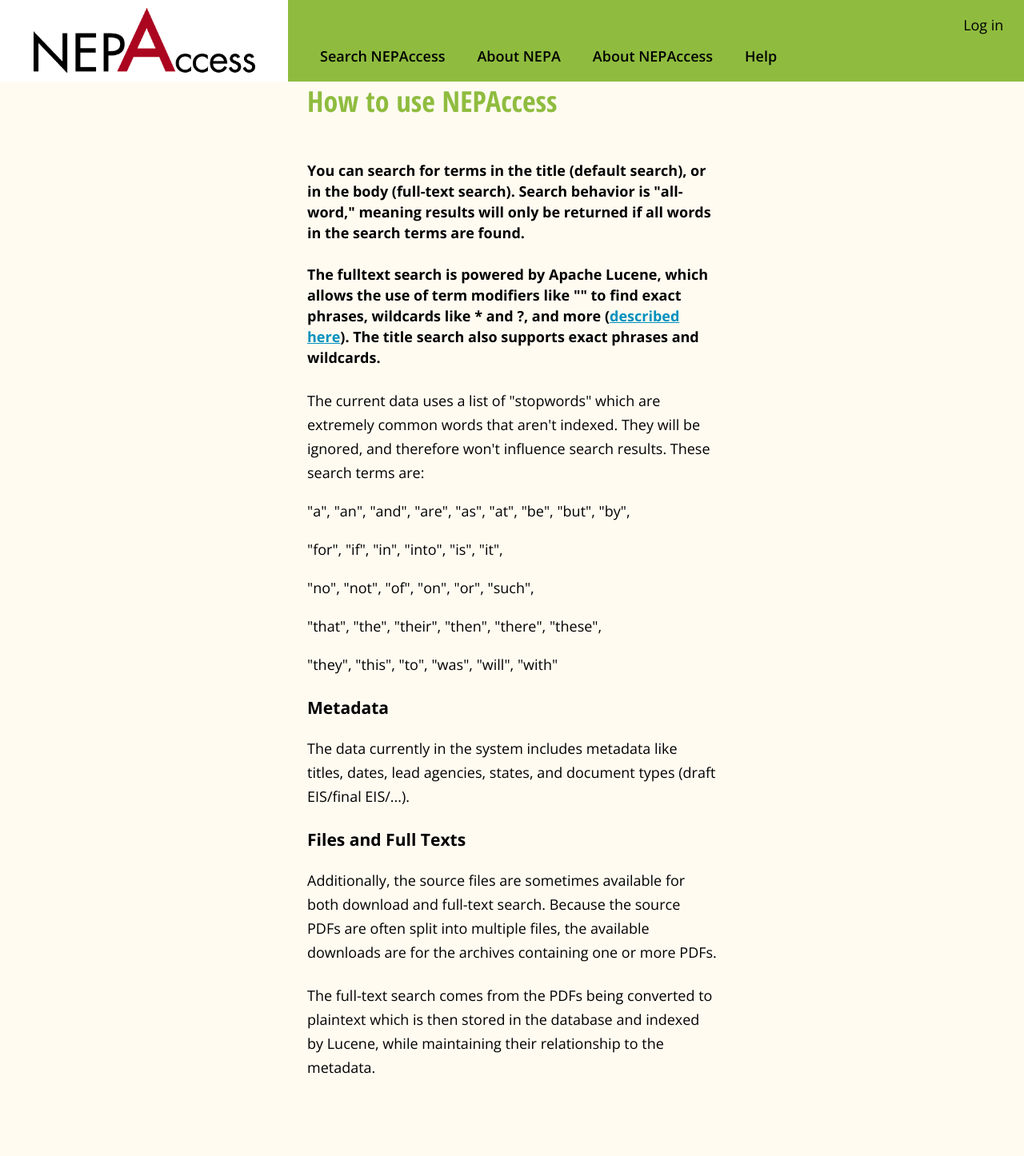
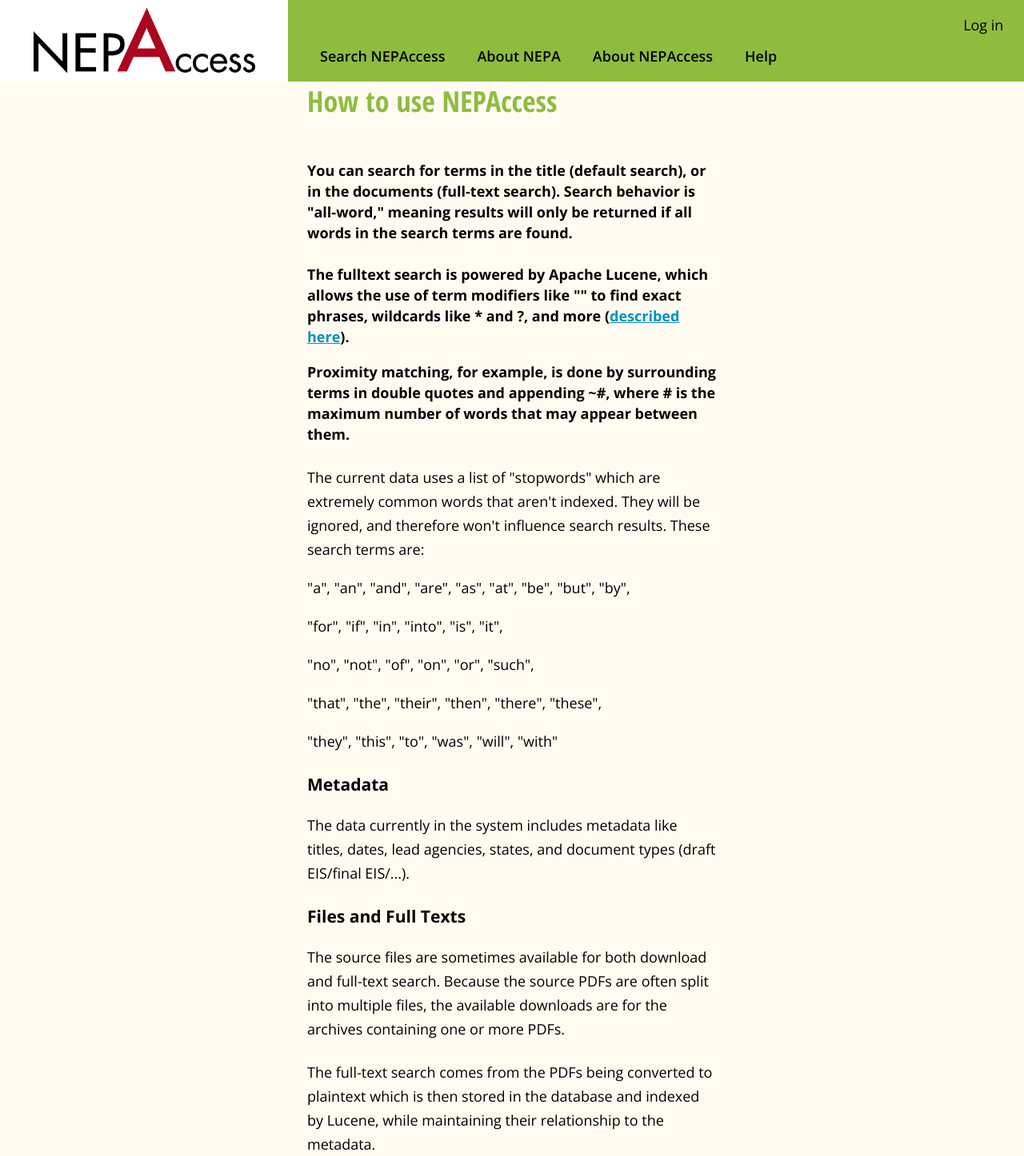
Before and after one commit to GeorgeMSchaffer/nepaccessFront, a React (Create React App) app: page /abouthelp in a window 1280 px wide. Shown: the whole page at 80% size. Before the commit the page ends 1350 px from the top, so only its background shows below. Built offline with nearby package versions, Linux system fonts and the light colour scheme; no server answers.

Commit message:
CSS, html, text updates

```diff
--- a/src/AboutHelp.js
+++ b/src/AboutHelp.js
@@ -10,18 +10,19 @@ export default class AboutHelp extends React.Component {
 
                 <div id="about-nepa-content">
 
-
                     <h1 className="about-nepa-title">
                         How to use NEPAccess
                     </h1>
 
                     <span className="about-nepa-bold">
-                        You can search for terms in the title (default search), or in the body (full-text search).  Search behavior is "all-word," meaning results will only be returned if all words in the search terms are found.
+                        You can search for terms in the title (default search), or in the documents (full-text search).  Search behavior is "all-word," meaning results will only be returned if all words in the search terms are found.
                     </span>
                     <span className="about-nepa-bold">
                         The fulltext search is powered by Apache Lucene, which allows the use of term modifiers like "" to find exact phrases, wildcards like * and ?, and more (
                          <a className="about-nepa-button underline" href="https://lucene.apache.org/core/2_9_4/queryparsersyntax.html#Term Modifiers">described here</a>
-                        ).  The title search also supports exact phrases and wildcards.
+                        ).
+                        <p>Proximity matching, for example, is done by surrounding terms in double quotes and appending ~#, where # is the maximum number of words that may appear between them.
+                        </p>
                     </span>
                     <span className="default-style">
                         The current data uses a list of "stopwords" which are extremely common words that aren't indexed. They will be ignored, and therefore won't influence search results.
@@ -46,7 +47,7 @@ export default class AboutHelp extends React.Component {
                     </h3>
 
                     <span className="default-style">
-                        Additionally, the source files are sometimes available for both download and full-text search.  Because the source PDFs are often split into multiple files, the available downloads are for the archives containing one or more PDFs.
+                        The source files are sometimes available for both download and full-text search.  Because the source PDFs are often split into multiple files, the available downloads are for the archives containing one or more PDFs.
                     </span>
                     <span className="default-style">
                         The full-text search comes from the PDFs being converted to plaintext which is then stored in the database and indexed by Lucene, while maintaining their relationship to the metadata.
--- a/src/App.js
+++ b/src/App.js
@@ -20,7 +20,8 @@ class App extends React.Component {
 			state: [],
 			needsComments: false,
 			needsDocument: false,
-			limit: ''
+            limit: '',
+            isDirty: false
 		},
 		searchResults: [],
 		resultsText: 'Results',
@@ -37,7 +38,8 @@ class App extends React.Component {
             _inputs = Globals.convertToSimpleSearch(searcherState);
         }
 		this.setState({
-			searcherInputs: _inputs,
+            searcherInputs: _inputs,
+            isDirty: true,
 			resultsText: "Loading results...",
 			networkError: "" // Clear network error
 		}, () => {
@@ -166,7 +168,7 @@ class App extends React.Component {
 				<div id="app-content">
 					<label className="errorLabel">{this.state.networkError}</label>
 					<Searcher search={this.search} />
-					<SearchResults results={this.state.searchResults} resultsText={this.state.resultsText} />
+					<SearchResults results={this.state.searchResults} resultsText={this.state.resultsText} isDirty={this.state.isDirty} />
 				</div>
 			)
 
--- a/src/SearchResults.js
+++ b/src/SearchResults.js
@@ -50,11 +50,13 @@ class SearchResults extends React.Component {
         // }
 
         const results = this.props.results;
-    //   if(results.length == 0){
-    //       return (
-    //             <div id="search-results"></div>
-    //         );
-    //   }
+
+        // If they haven't searched yet, don't show the empty results
+      if((!results || results.length === 0) && !this.props.isDirty){
+          return (
+                <div id="search-results"></div>
+            );
+      } else {
         try {
             const data = results.map((result, idx) =>{
                 let newObject = {title: result.title, agency: result.agency, commentDate: result.commentDate,
@@ -90,7 +92,6 @@ class SearchResults extends React.Component {
                 //   responsiveLayout:"hide", // hide rows that no longer fit (a responsive:0 column is never hidden, default responsive value is 1 and are hidden right to left if equal priority)
                 footerElement:("<span class=\"tabulator-paginator-replacer\"><label>Results Per Page:</label></span>")
             };
-
             return (
                 <div id="search-results">
                     {/* <button className="button" onClick={() => this.testRedraw()}>Test redraw</button> */}
@@ -119,6 +120,7 @@ class SearchResults extends React.Component {
                 </div>
             )
         }
+        }
     }
 
     // testRedraw = () => {
@@ -134,7 +136,7 @@ class SearchResults extends React.Component {
         /** setTimeout with 0ms activates at the end of the Event Loop, redrawing the table and thus fixing the text wrapping.
          * Does not work when simply fired on componentDidUpdate().
          */
-        if(this.my_table) {
+        if(this.my_table && this.my_table.current) {
             const tbltr = this.my_table.current;
             setTimeout(function() {
                 // console.log(tbltr);
--- a/src/Searcher.js
+++ b/src/Searcher.js
@@ -204,6 +204,7 @@ class Searcher extends React.Component {
         + "<p className=&quot;tooltip-line&quot;>&bull; Surround phrases with &quot;double quotes&quot; to match exact phrases.</p>"
         + "<p className=&quot;tooltip-line&quot;>&bull; End words with an asterisk* to match partial words (example: rose* will match rosebud, roseburg, etc.).</p>"
         + "<p className=&quot;tooltip-line&quot;>&bull; Use exact spelling, case insensitive.</p>"
+        + "<p className=&quot;tooltip-line&quot;>&bull; Learn about more features in the Help link.</p>";
 
         return (
             <div className="content" onSubmit={this.submitHandler}>
--- a/src/search.css
+++ b/src/search.css
@@ -187,6 +187,8 @@ input[type=radio] {
 input[type=checkbox] {
   width: 16px;
   height: 16px;
+
+  margin-right: 7px;
 }
 
 #advanced-search-box tr td input[type=checkbox] {
```
